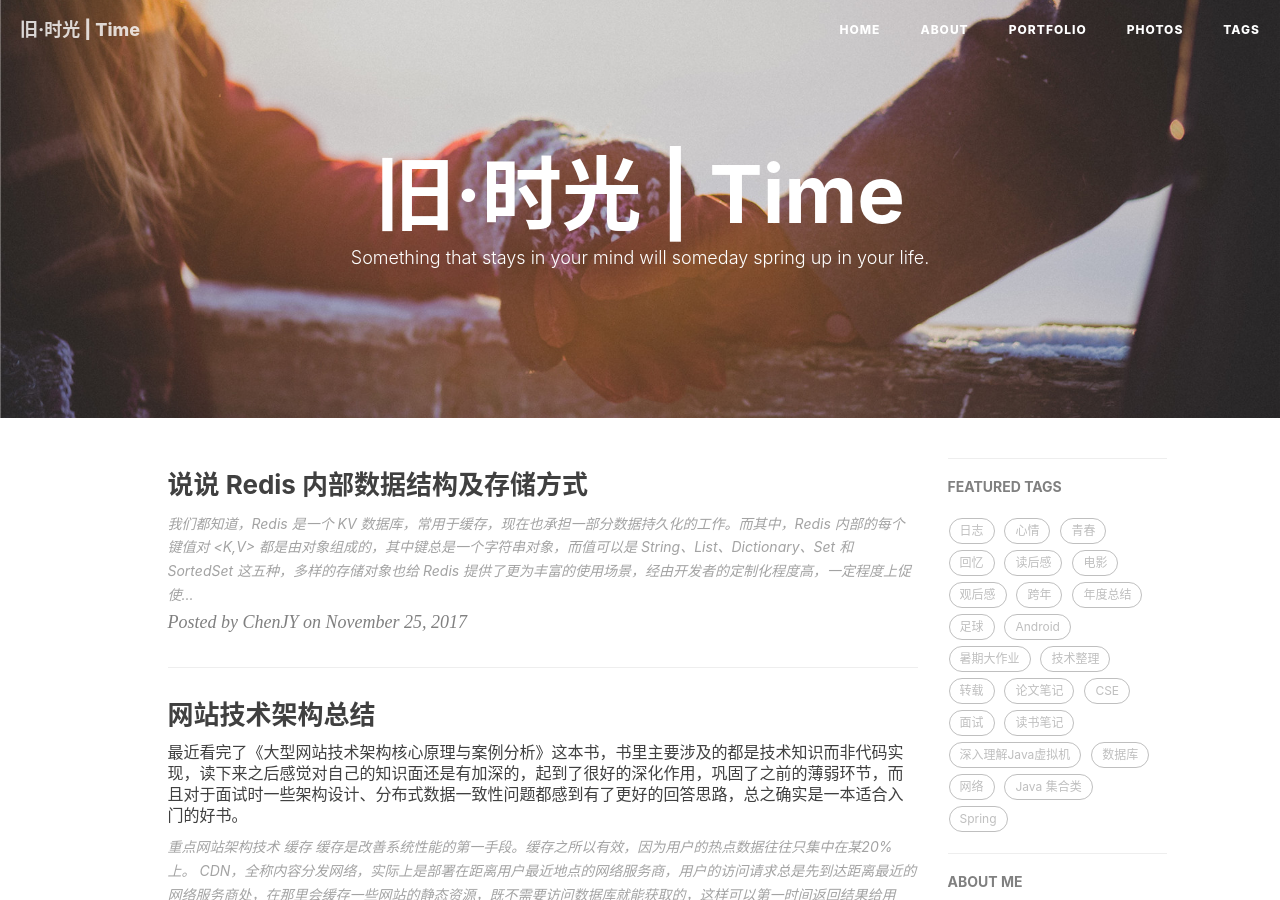
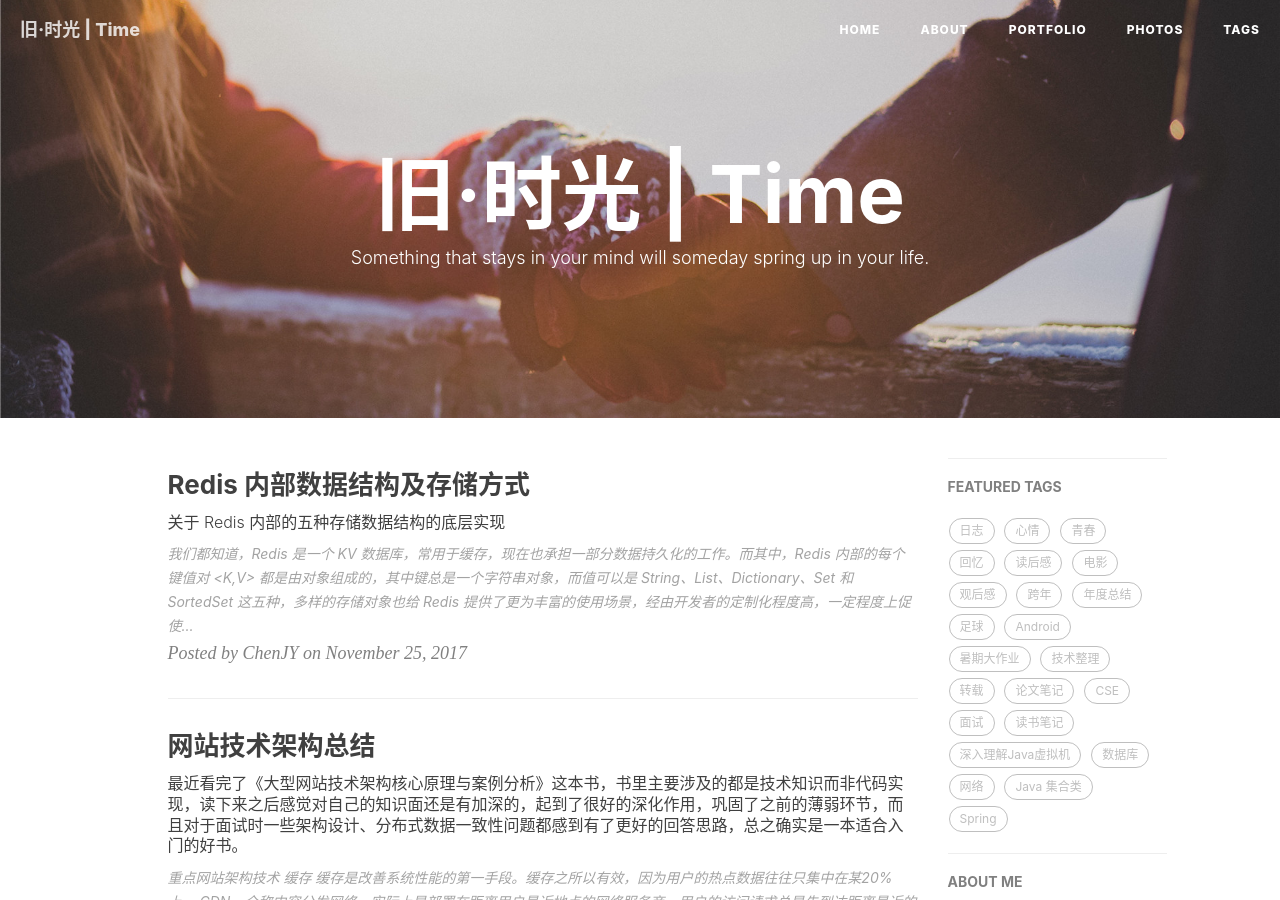
Before and after one commit to jiayangchen/jiayangchen.github.io, a Jekyll site: the page built from index.html, in a window 1280 px wide and 900 px high. Built offline with Jekyll 4.4.1, drawn with Linux system fonts in a browser that asks for light colours; nearby versions of some CDN libraries; the list of posts is cut into pages by our own code; comment, search, counter and statistics services are not loaded.

Commit message:
write redis data structure

```diff
--- a/_posts/2017-11-25-redis-data-structure.md
+++ b/_posts/2017-11-25-redis-data-structure.md
@@ -1,10 +1,10 @@
 ---
 layout: post
-title: "说说 Redis 内部数据结构及存储方式"
-subtitle: ""
+title: "Redis 内部数据结构及存储方式"
+subtitle: "关于 Redis 内部的五种存储数据结构的底层实现"
 date: 2017-11-25
 author: "ChenJY"
-header-img: "img/db.jpg"
+header-img: "img/websitear.jpg"
 catalog: true
 tags:
     - redis 设计与实现
@@ -111,4 +111,4 @@
 ### 许可协议
 * 本文遵守创作共享 <a href="https://creativecommons.org/licenses/by-nc-sa/3.0/cn/" target="_blank"><b>CC BY-NC-SA 3.0协议</b></a>
 * 商业用途转载请联系 Chen.Jiayang[AT]foxmail.com
-* 封面图片来自 <a style="background-color:black;color:white;text-decoration:none;padding:4px 6px;font-family:-apple-system, BlinkMacSystemFont, &quot;San Francisco&quot;, &quot;Helvetica Neue&quot;, Helvetica, Ubuntu, Roboto, Noto, &quot;Segoe UI&quot;, Arial, sans-serif;font-size:12px;font-weight:bold;line-height:1.2;display:inline-block;border-radius:3px;" href="http://unsplash.com/@berry807?utm_medium=referral&amp;utm_campaign=photographer-credit&amp;utm_content=creditBadge" target="_blank" rel="noopener noreferrer" title="Download free do whatever you want high-resolution photos from Berry van der Velden"><span style="display:inline-block;padding:2px 3px;"><svg xmlns="http://www.w3.org/2000/svg" style="height:12px;width:auto;position:relative;vertical-align:middle;top:-1px;fill:white;" viewBox="0 0 32 32"><title></title><path d="M20.8 18.1c0 2.7-2.2 4.8-4.8 4.8s-4.8-2.1-4.8-4.8c0-2.7 2.2-4.8 4.8-4.8 2.7.1 4.8 2.2 4.8 4.8zm11.2-7.4v14.9c0 2.3-1.9 4.3-4.3 4.3h-23.4c-2.4 0-4.3-1.9-4.3-4.3v-15c0-2.3 1.9-4.3 4.3-4.3h3.7l.8-2.3c.4-1.1 1.7-2 2.9-2h8.6c1.2 0 2.5.9 2.9 2l.8 2.4h3.7c2.4 0 4.3 1.9 4.3 4.3zm-8.6 7.5c0-4.1-3.3-7.5-7.5-7.5-4.1 0-7.5 3.4-7.5 7.5s3.3 7.5 7.5 7.5c4.2-.1 7.5-3.4 7.5-7.5z"></path></svg></span><span style="display:inline-block;padding:2px 3px;">Berry van der Velden</span></a>
+* 封面图片来自 <a style="background-color:black;color:white;text-decoration:none;padding:4px 6px;font-family:-apple-system, BlinkMacSystemFont, &quot;San Francisco&quot;, &quot;Helvetica Neue&quot;, Helvetica, Ubuntu, Roboto, Noto, &quot;Segoe UI&quot;, Arial, sans-serif;font-size:12px;font-weight:bold;line-height:1.2;display:inline-block;border-radius:3px;" href="https://unsplash.com/@paramir?utm_medium=referral&amp;utm_campaign=photographer-credit&amp;utm_content=creditBadge" target="_blank" rel="noopener noreferrer" title="Download free do whatever you want high-resolution photos from Ehud Neuhaus"><span style="display:inline-block;padding:2px 3px;"><svg xmlns="http://www.w3.org/2000/svg" style="height:12px;width:auto;position:relative;vertical-align:middle;top:-1px;fill:white;" viewBox="0 0 32 32"><title></title><path d="M20.8 18.1c0 2.7-2.2 4.8-4.8 4.8s-4.8-2.1-4.8-4.8c0-2.7 2.2-4.8 4.8-4.8 2.7.1 4.8 2.2 4.8 4.8zm11.2-7.4v14.9c0 2.3-1.9 4.3-4.3 4.3h-23.4c-2.4 0-4.3-1.9-4.3-4.3v-15c0-2.3 1.9-4.3 4.3-4.3h3.7l.8-2.3c.4-1.1 1.7-2 2.9-2h8.6c1.2 0 2.5.9 2.9 2l.8 2.4h3.7c2.4 0 4.3 1.9 4.3 4.3zm-8.6 7.5c0-4.1-3.3-7.5-7.5-7.5-4.1 0-7.5 3.4-7.5 7.5s3.3 7.5 7.5 7.5c4.2-.1 7.5-3.4 7.5-7.5z"></path></svg></span><span style="display:inline-block;padding:2px 3px;">Ehud Neuhaus</span></a>
```
